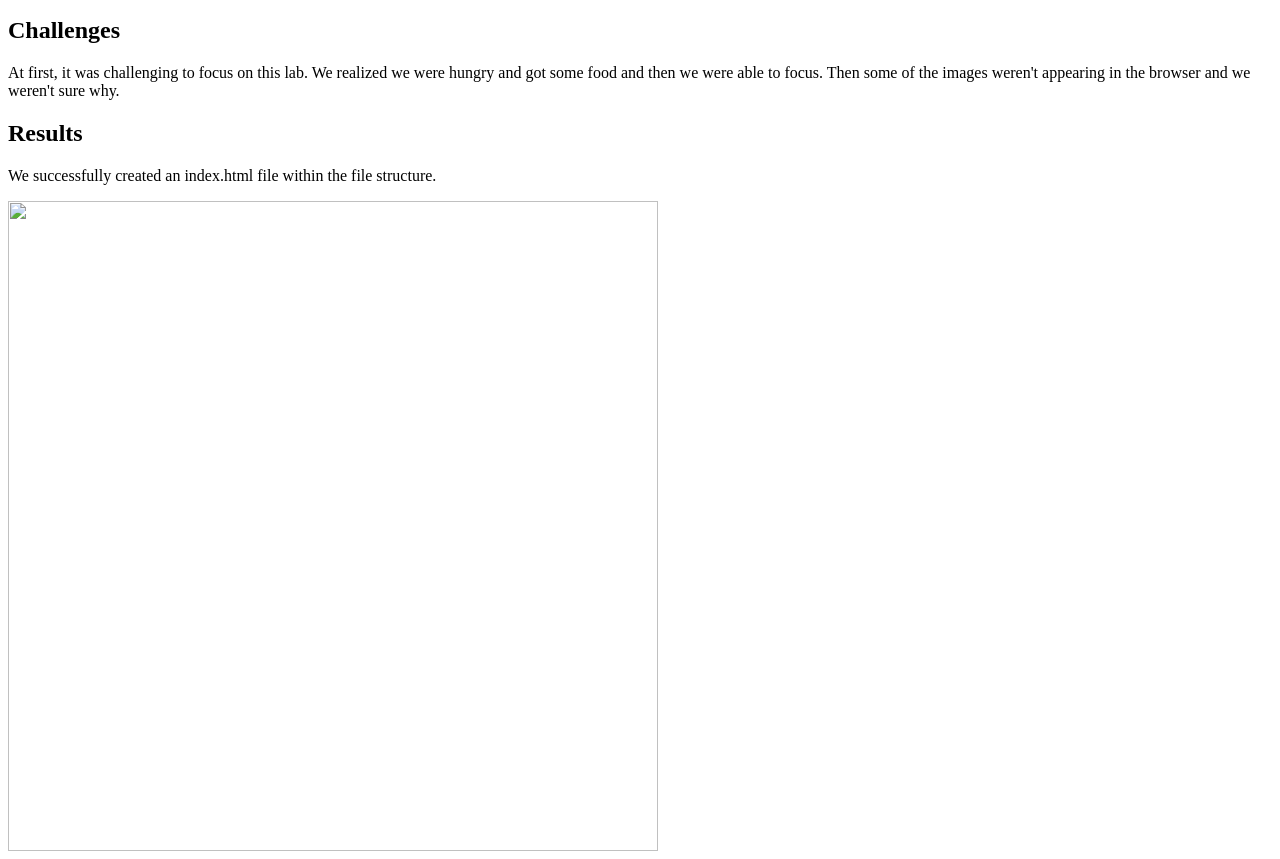
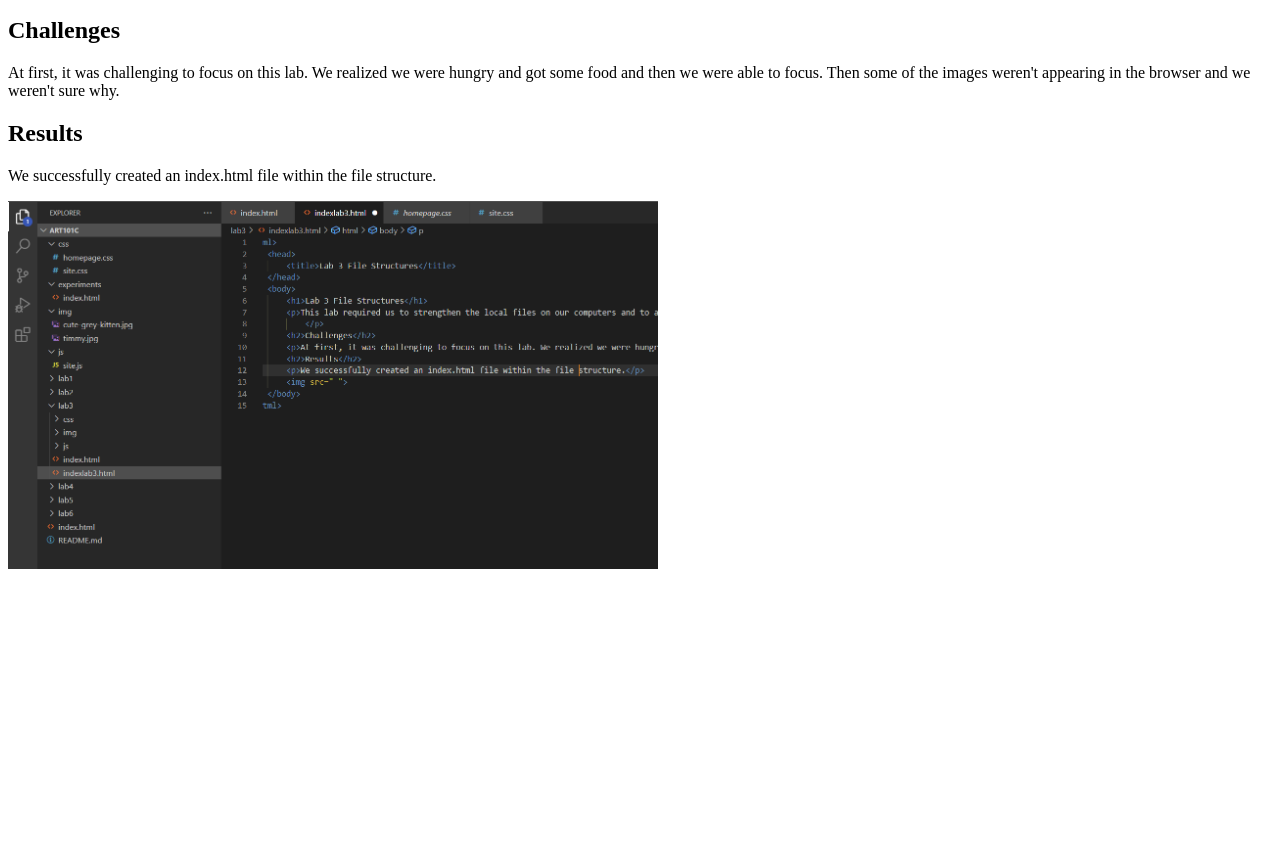
Before and after one commit to salamislices/art101c, a plain HTML site: page lab3/indexlab3.html in a window 1280 px wide. Shown: the part 87-946 px from the top of the page. After the commit the page ends 800 px from the top, so only its background shows below. Drawn offline with Linux system fonts and the light colour scheme.

Commit message:
Update indexlab3.html

```diff
--- a/lab3/indexlab3.html
+++ b/lab3/indexlab3.html
@@ -10,6 +10,6 @@
         <p>At first, it was challenging to focus on this lab. We realized we were hungry and got some food and then we were able to focus. Then some of the images weren't appearing in the browser and we weren't sure why. </p>
         <h2>Results</h2>
         <p>We successfully created an index.html file within the file structure.</p>
-        <img src="lab3/img/file_structure.png" width=650>
+        <img src="img/file_structure.png" width=650>
     </body>
 </html>
```
